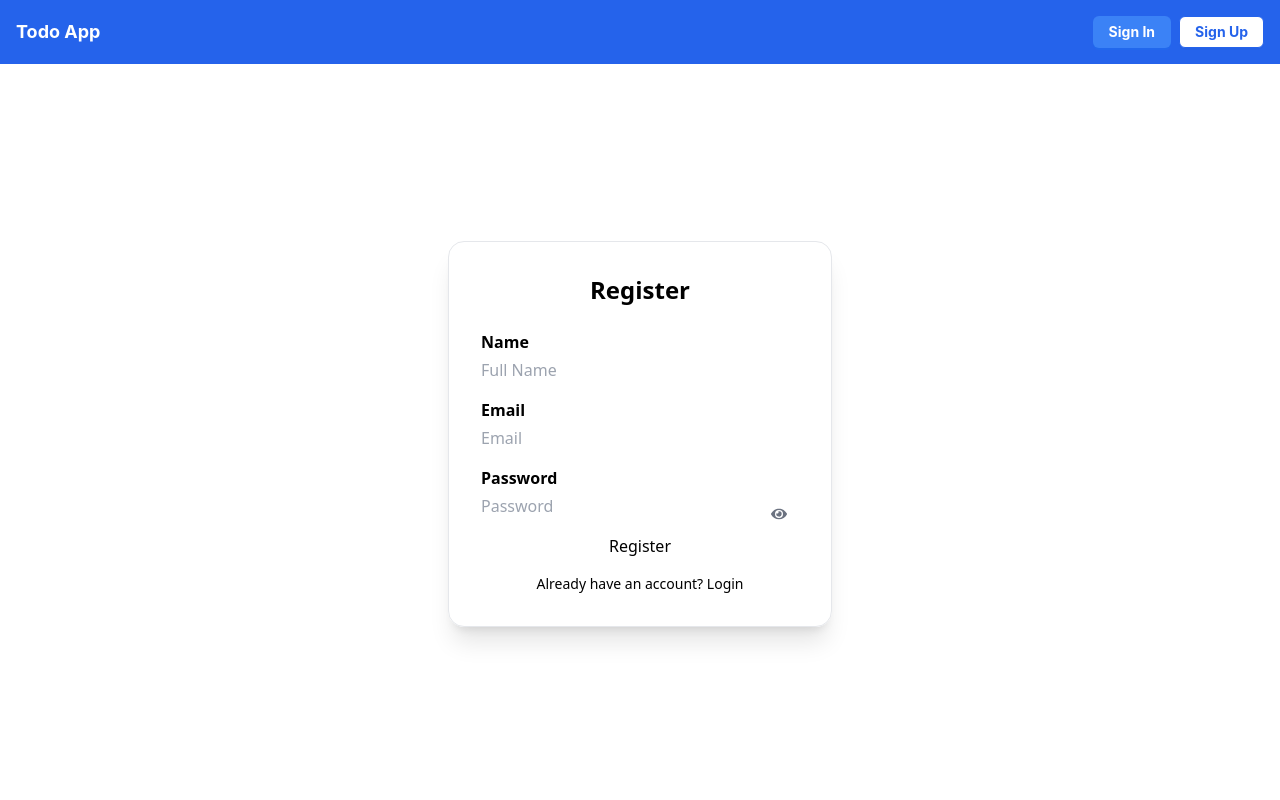
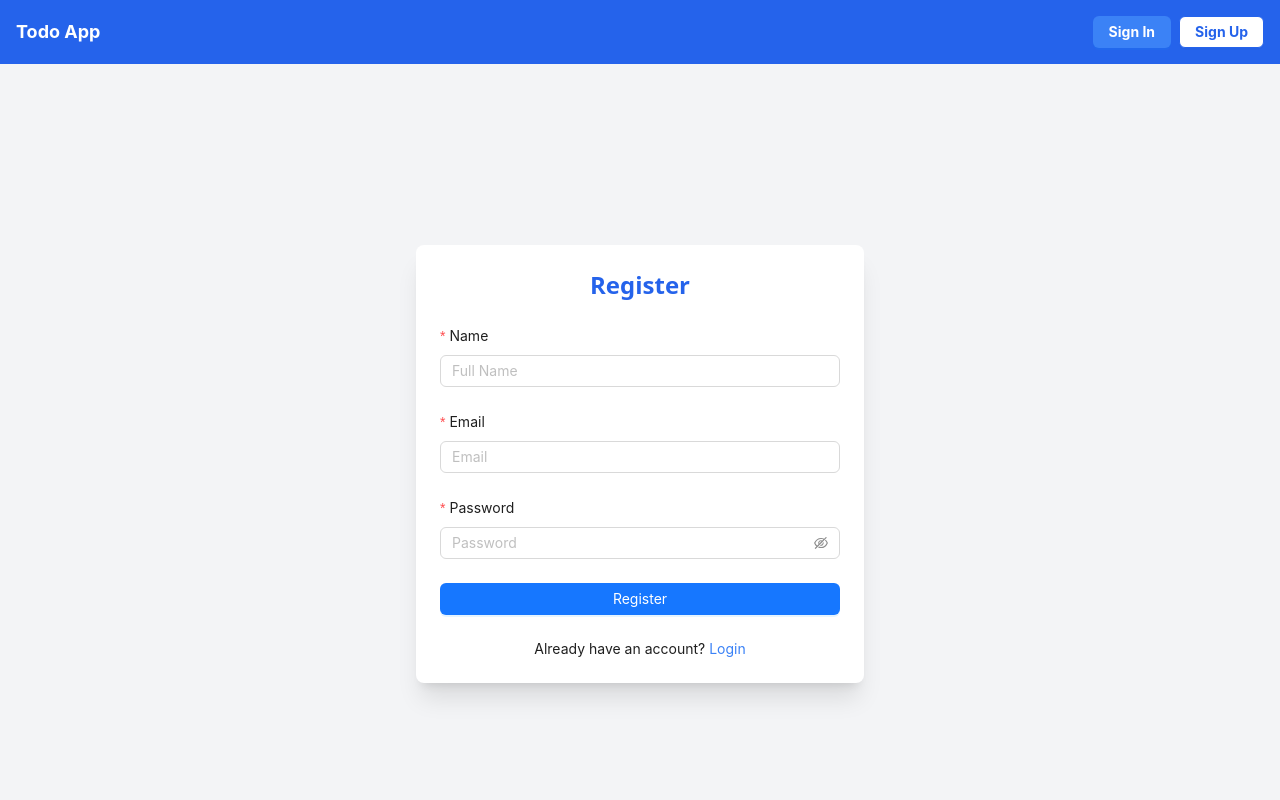
Before and after one commit to shuvoredsky/todo-app-client, a React (Vite) app: page /sign-up in a window 1280 px wide. Shown: the top 800 px of the page. Built offline with nearby package versions, Linux system fonts and the light colour scheme; no server answers.

Commit message:
add some features

```diff
--- a/src/Components/AllTodoList.tsx
+++ b/src/Components/AllTodoList.tsx
@@ -35,11 +35,10 @@ const AllTodoList: React.FC = () => {
   const fetchTodos = async () => {
     setLoading(true);
     try {
-      console.log("Fetching Todos with Params:", filters); // Debug
       const res = await axiosSecure.get("/todos", {
         params: filters,
       });
-      console.log("Fetch Todos Response:", res.data); // Debug
+
       setTodos(res.data.data);
       setPagination(res.data.pagination);
     } catch (err: any) {
--- a/src/Components/Navbar.tsx
+++ b/src/Components/Navbar.tsx
@@ -13,6 +13,8 @@ const Navbar: React.FC = () => {
   const navigate = useNavigate();
 
   const user = authContext?.user;
+  console.log(user);
+
   const logOut = authContext?.logOut;
 
   const handleLogOut = () => {
@@ -43,7 +45,7 @@ const Navbar: React.FC = () => {
             <Space>
               <UserOutlined style={{ color: "white" }} />
               <span className="text-white font-medium">
-                {user?.displayName || "User"}
+                {user?.displayName}
               </span>
               <Button
                 type="text"
--- a/src/Components/hook/useAxiosSecure.tsx
+++ b/src/Components/hook/useAxiosSecure.tsx
@@ -6,7 +6,7 @@ import { signOut } from "firebase/auth";
 import { auth } from "../../firebase/firebase-init";
 
 const axiosSecure: AxiosInstance = axios.create({
-  baseURL: "http://localhost:3000",
+  baseURL: "https://todo-api-c8fy.onrender.com",
 });
 
 const useAxiosSecure = () => {
--- a/src/SignUP/SignUp.tsx
+++ b/src/SignUP/SignUp.tsx
@@ -1,146 +1,112 @@
-import React, { useState, useContext, FormEvent } from "react";
+import React, { useContext } from "react";
+import { Form, Input, Button, message } from "antd";
+import { EyeInvisibleOutlined, EyeTwoTone } from "@ant-design/icons";
 import { Link, useNavigate } from "react-router";
-import { FaEye, FaEyeSlash } from "react-icons/fa";
-import { toast, ToastContainer } from "react-toastify";
-import "react-toastify/dist/ReactToastify.css";
-
-import AuthProvider, { AuthContext } from "../provider/AuthProvider";
-import type { AuthContextType } from "../provider/AuthProvider";
+import { AuthContext, type AuthContextType } from "../provider/AuthProvider";
+import axios from "axios";
 
 const SignUp: React.FC = () => {
   const authContext = useContext<AuthContextType | null>(AuthContext);
-  const [nameError, setNameError] = useState("");
-  const [showPass, setShowPass] = useState(false);
+  const [form] = Form.useForm();
   const navigate = useNavigate();
 
-  if (!authContext) return null; // Safety fallback
+  if (!authContext) return null;
 
   const { createUser, setUser, updateUser } = authContext;
 
-  const handleRegister = async (e: FormEvent<HTMLFormElement>) => {
-    e.preventDefault();
-    const form = e.currentTarget;
-    const name = (
-      form.elements.namedItem("name") as HTMLInputElement
-    ).value.trim();
-    const email = (
-      form.elements.namedItem("email") as HTMLInputElement
-    ).value.trim();
-    const password = (form.elements.namedItem("password") as HTMLInputElement)
-      .value;
-
-    if (name.length < 5) {
-      setNameError("Name should be more than 5 characters");
-      return;
-    } else {
-      setNameError("");
-    }
-
+  const onFinish = async (values: {
+    name: string;
+    email: string;
+    password: string;
+  }) => {
     try {
-      // 1. Create user in Firebase
+      const { name, email, password } = values;
       const currentUser = await createUser(email, password);
       const newUser = currentUser.user;
 
       await updateUser({ displayName: name });
       setUser({ ...newUser, displayName: name });
 
-      toast.success("Register Success!");
+      const response = await axios.post(
+        "https://todo-api-c8fy.onrender.com/users",
+        {
+          name,
+          email,
+          password,
+        }
+      );
 
-      // 3. Post to local backend /users
-      const response = await fetch("http://localhost:3000/users", {
-        method: "POST",
-        headers: {
-          "Content-Type": "application/json",
-        },
-        body: JSON.stringify({ name, email, password }),
-      });
-
-      const data = await response.json();
-      console.log("User saved to backend:", data);
-
+      console.log("User saved to backend:", response.data);
+      message.success("Registration successful!");
       navigate("/");
-      form.reset();
+      form.resetFields();
     } catch (error: any) {
-      toast.error(error.message || "Registration failed!");
       console.error("SignUp Error:", error);
+      message.error(error.message || "Registration failed!");
     }
   };
 
   return (
-    <div className="min-h-screen bg-base-200 flex items-center justify-center px-4 pb-20 lg:pt-5">
-      <ToastContainer />
-      <div className="bg-base-100 border border-base-300 shadow-xl rounded-2xl p-8 w-full max-w-sm text-base-content">
-        <h2 className="text-2xl font-bold text-center mb-6">Register</h2>
-        <form onSubmit={handleRegister} className="space-y-4" noValidate>
-          <div>
-            <label htmlFor="name" className="block mb-1 font-semibold">
-              Name
-            </label>
-            <input
-              id="name"
-              name="name"
-              type="text"
-              placeholder="Full Name"
-              className="input input-bordered w-full"
-              required
-              minLength={5}
+    <div className="min-h-screen flex items-center justify-center bg-gray-100 px-4 py-8">
+      <div className="bg-white shadow-xl rounded-lg p-6 w-full max-w-md">
+        <h2 className="text-2xl font-bold text-center mb-6 text-blue-600">
+          Register
+        </h2>
+        <Form form={form} onFinish={onFinish} layout="vertical">
+          <Form.Item
+            name="name"
+            label="Name"
+            rules={[
+              { required: true, message: "Please enter your name" },
+              { min: 5, message: "Name should be at least 5 characters" },
+            ]}
+          >
+            <Input placeholder="Full Name" />
+          </Form.Item>
+
+          <Form.Item
+            name="email"
+            label="Email"
+            rules={[
+              { required: true, message: "Please enter your email" },
+              { type: "email", message: "Please enter a valid email" },
+            ]}
+          >
+            <Input placeholder="Email" />
+          </Form.Item>
+
+          <Form.Item
+            name="password"
+            label="Password"
+            rules={[
+              { required: true, message: "Please enter your password" },
+              {
+                min: 6,
+                message: "Password must be at least 6 characters long",
+              },
+            ]}
+          >
+            <Input.Password
+              placeholder="Password"
+              iconRender={(visible) =>
+                visible ? <EyeTwoTone /> : <EyeInvisibleOutlined />
+              }
             />
-            {nameError && (
-              <p className="text-xs text-error mt-1">{nameError}</p>
-            )}
-          </div>
+          </Form.Item>
 
-          <div>
-            <label htmlFor="email" className="block mb-1 font-semibold">
-              Email
-            </label>
-            <input
-              id="email"
-              name="email"
-              type="email"
-              placeholder="Email"
-              className="input input-bordered w-full"
-              required
-            />
-          </div>
-
-          <div>
-            <label htmlFor="password" className="block mb-1 font-semibold">
-              Password
-            </label>
-            <div className="relative">
-              <input
-                id="password"
-                name="password"
-                type={showPass ? "text" : "password"}
-                placeholder="Password"
-                className="input input-bordered w-full pr-10"
-                pattern="(?=.*\d)(?=.*[a-z])(?=.*[A-Z]).{8,}"
-                title="At least 8 characters, with uppercase, lowercase, and number"
-                required
-              />
-              <button
-                type="button"
-                onClick={() => setShowPass(!showPass)}
-                className="absolute right-3 top-3 text-gray-500"
-                aria-label={showPass ? "Hide password" : "Show password"}
-              >
-                {showPass ? <FaEyeSlash /> : <FaEye />}
-              </button>
-            </div>
-          </div>
-
-          <button type="submit" className="btn btn-primary w-full">
-            Register
-          </button>
+          <Form.Item>
+            <Button type="primary" htmlType="submit" block>
+              Register
+            </Button>
+          </Form.Item>
 
           <p className="text-center text-sm mt-4">
             Already have an account?{" "}
-            <Link to="/sign-in" className="link text-primary">
+            <Link to="/sign-in" className="text-blue-500 hover:underline">
               Login
             </Link>
           </p>
-        </form>
+        </Form>
       </div>
     </div>
   );
--- a/src/page/AddToDo.tsx
+++ b/src/page/AddToDo.tsx
@@ -1,136 +1,64 @@
-import React, { useContext, useState } from "react";
-import { Form, Input, Button, message, DatePicker, Select, Modal } from "antd";
-import moment from "moment";
-import { AuthContext } from "../provider/AuthProvider";
-import type { AuthContextType } from "../provider/AuthProvider";
+import React from "react";
+import { Form, Input, Button, Select, DatePicker, message } from "antd";
 import useAxiosSecure from "../Components/hook/useAxiosSecure";
 
-const { Option } = Select;
-
-interface AddTodoFormValues {
-  title: string;
-  description?: string;
-  dueDate?: moment.Moment;
-  priority: "low" | "medium" | "high";
-  userEmail: string; // Add userEmail to the form values interface
+interface AddTodoProps {
+  onAddSuccess?: () => void;
 }
 
-const AddTodo: React.FC = () => {
-  const authContext = useContext<AuthContextType | null>(AuthContext);
-  const user = authContext?.user;
-  const userEmail = user?.email;
-  const [form] = Form.useForm<AddTodoFormValues>();
-  const [isModalVisible, setIsModalVisible] = useState(false);
+const AddTodo: React.FC<AddTodoProps> = ({ onAddSuccess }) => {
   const axiosSecure = useAxiosSecure();
+  const [form] = Form.useForm();
 
-  const showModal = () => {
-    setIsModalVisible(true);
-  };
-
-  const handleCancel = () => {
-    setIsModalVisible(false);
+  const onFinish = async (values: any) => {
+    try {
+      await axiosSecure.post("/todos", {
+        ...values,
+        dueDate: values.dueDate ? values.dueDate.toISOString() : null,
+      });
+      message.success("Todo added successfully");
       form.resetFields();
-  };
-
-  const onFinish = async (values: AddTodoFormValues) => {
-    try {
-      const payload = {
-        ...values,
-        dueDate: values.dueDate ? values.dueDate.toISOString() : undefined,
-        userEmail: userEmail,
-      };
-
-      const response = await axiosSecure.post("/todos", payload);
-
-      const data = response.data;
-      console.log("Response:", data);
-
-      if (data.success) {
-        message.success("Todo added successfully!");
-        form.resetFields();
-        setIsModalVisible(false);
-      } else {
-        message.error(data.message || "Failed to add todo");
+      if (onAddSuccess) {
+        onAddSuccess();
       }
-    } catch (error) {
-      console.error("Axios Error:", error);
-      message.error("Error connecting to server");
+    } catch (err) {
+      console.error("Add Todo Error:", err);
+      message.error("Error adding todo");
     }
   };
 
-  const onFinishFailed = (errorInfo: any) => {
-    console.log("Form Failed:", errorInfo);
-    message.error("Please check the form fields!");
-  };
-
   return (
-    <div className="max-w-md mx-auto mt-10">
-      <Button type="primary" onClick={showModal}>
-        Add Task
-      </Button>
-      <Modal
-        title="Add Todo"
-        open={isModalVisible}
-        onCancel={handleCancel}
-        footer={null}
+    <Form form={form} onFinish={onFinish} layout="vertical">
+      <Form.Item
+        name="title"
+        label="Title"
+        rules={[{ required: true, message: "Please enter a title" }]}
       >
-        <Form
-          form={form}
-          layout="vertical"
-          name="add-todo"
-          onFinish={onFinish}
-          onFinishFailed={onFinishFailed}
-          initialValues={{ userEmail: userEmail }} // Set initial value for userEmail
+        <Input />
+      </Form.Item>
+      <Form.Item name="description" label="Description">
+        <Input.TextArea />
+      </Form.Item>
+      <Form.Item
+        name="priority"
+        label="Priority"
+        rules={[{ required: true, message: "Please select a priority" }]}
       >
-          <Form.Item
-            label="Title"
-            name="title"
-            rules={[{ required: true, message: "Please enter the todo title" }]}
-          >
-            <Input placeholder="Enter todo title" />
-          </Form.Item>
-
-          <Form.Item label="Your Email" name="userEmail">
-            <Input readOnly value={userEmail} placeholder="Your email" />
-          </Form.Item>
-
-          <Form.Item
-            label="Description"
-            name="description"
-            rules={[{ required: false }]}
-          >
-            <Input.TextArea placeholder="Enter todo description" rows={4} />
-          </Form.Item>
-
-          <Form.Item
-            label="Due Date"
-            name="dueDate"
-            rules={[{ required: false }]}
-          >
-            <DatePicker className="w-full" format="YYYY-MM-DD" />
-          </Form.Item>
-
-          <Form.Item
-            label="Priority"
-            name="priority"
-            rules={[{ required: true, message: "Please select a priority" }]}
-            initialValue="medium"
-          >
-            <Select placeholder="Select priority">
-              <Option value="low">Low</Option>
-              <Option value="medium">Medium</Option>
-              <Option value="high">High</Option>
+        <Select>
+          <Select.Option value="low">Low</Select.Option>
+          <Select.Option value="medium">Medium</Select.Option>
+          <Select.Option value="high">High</Select.Option>
         </Select>
       </Form.Item>
-
+      <Form.Item name="dueDate" label="Due Date">
+        <DatePicker />
+      </Form.Item>
       <Form.Item>
-            <Button type="primary" htmlType="submit" block>
+        <Button type="primary" htmlType="submit">
           Add Todo
         </Button>
       </Form.Item>
     </Form>
-      </Modal>
-    </div>
   );
 };
 
--- a/src/provider/AuthContext.tsx
+++ b/src/provider/AuthContext.tsx
@@ -1,7 +1,6 @@
 import { createContext } from "react";
 import type { User, UserProfile } from "firebase/auth";
 
-// Context type define
 export interface AuthContextType {
   user: User | null;
   setUser: React.Dispatch<React.SetStateAction<User | null>>;
@@ -13,5 +12,4 @@ export interface AuthContextType {
   setLoading: React.Dispatch<React.SetStateAction<boolean>>;
 }
 
-// Default context
 export const AuthContext = createContext<AuthContextType | null>(null);
--- a/src/provider/AuthProvider.tsx
+++ b/src/provider/AuthProvider.tsx
@@ -77,7 +77,7 @@ const AuthProvider: React.FC<AuthProviderProps> = ({ children }) => {
               accessToken,
             });
           } catch (error) {
-            console.error("Error getting access token:", error); // Debug
+            console.error("Error getting access token:", error);
             setUser(null);
           }
         } else {
--- a/src/provider/PrivateRoute.tsx
+++ b/src/provider/PrivateRoute.tsx
@@ -1,7 +1,8 @@
 import type { ReactNode } from "react";
 import { useContext } from "react";
 import { Navigate } from "react-router";
-import { AuthContext, AuthContextType } from "../provider/AuthProvider";
+import type { AuthContextType } from "../provider/AuthProvider";
+import { AuthContext } from "../provider/AuthProvider";
 
 interface PrivateRouteProps {
   children: ReactNode;
```
Also changed, not shown: src/Components/Home.tsx (+8 -4 lines), src/Components/TodoList.tsx (+1 -7 lines). Lines whose indentation alone changed are shown as unchanged.
